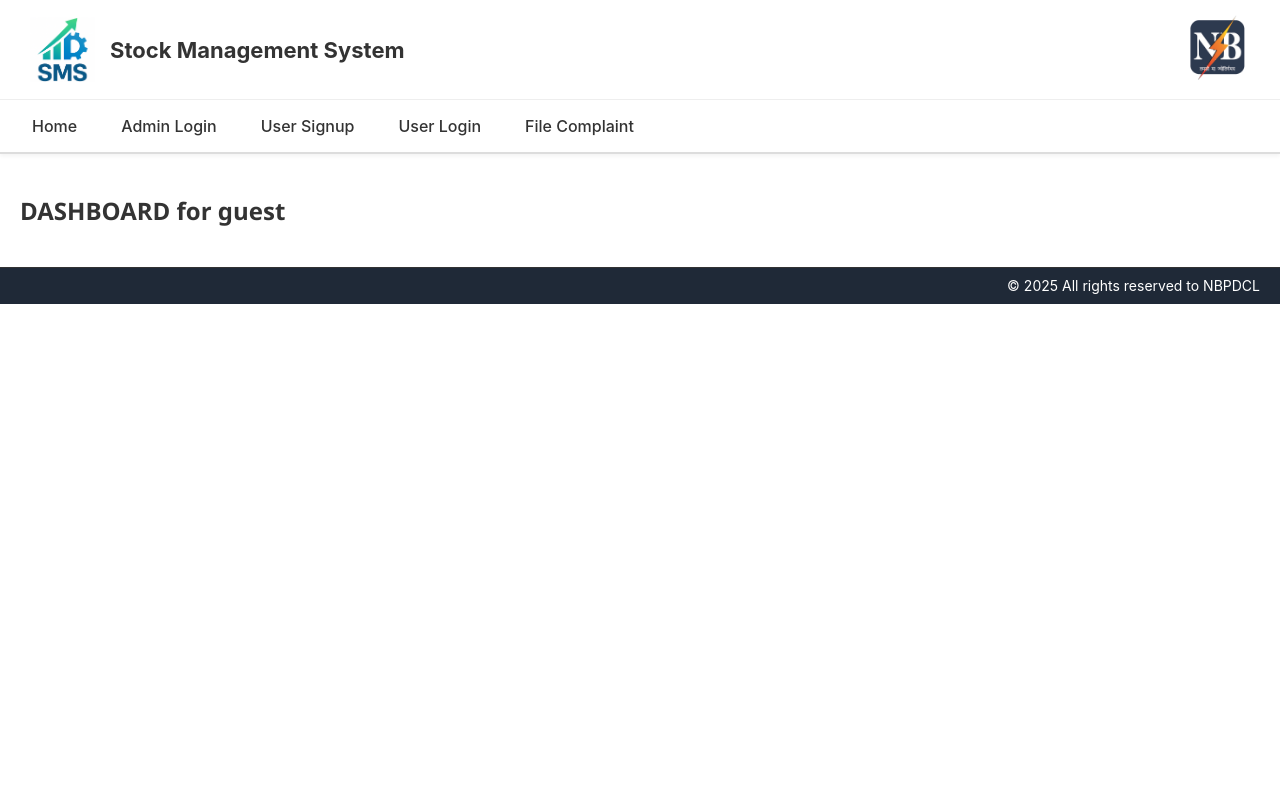
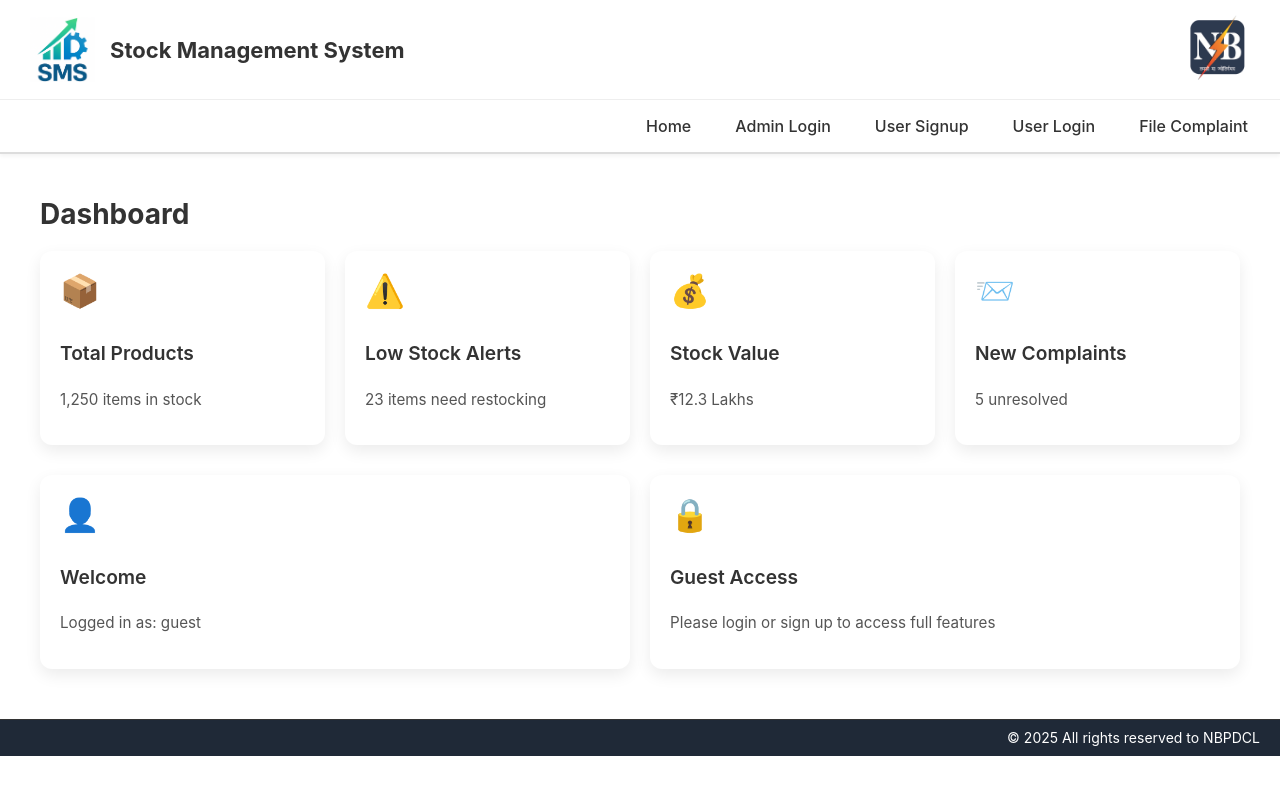
Before and after one commit to Shubhamcse12/NBPDCL, a React (Create React App) app in the folder SMS/: page / in a window 1280 px wide. Shown: the top 794 px of the page. Built offline with nearby package versions, Linux system fonts and the light colour scheme; no server answers.

Commit message:
dashboard

```diff
--- a/SMS/src/App.js
+++ b/SMS/src/App.js
@@ -1,7 +1,8 @@
 // src/App.js
-import React, { useEffect,useState } from 'react';
+import React, { useEffect, useState } from 'react';
 import { BrowserRouter as Router, Routes, Route } from 'react-router-dom';
 import axios from 'axios';
+
 import Header from './components/Header';
 import Footer from './components/Footer';
 
@@ -9,13 +10,11 @@ import LoginForm from './components/LoginForm';
 import AdminLogin from './components/pages/AdminLogin';
 import UserSignup from './components/pages/UserSignup';
 import Dashboard from './components/pages/Dashboard';
-import AdminDashboard from './components/pages/AdminDashboard';
-import UserDashboard from './components/pages/UserDashboard';
 
 function App() {
-  const [userType, setUserType] = useState('guest');
+  const [userType, setUserType] = useState('guest'); // 'admin' | 'user' | 'guest'
 
-    useEffect(() => {
+  useEffect(() => {
     const checkSession = async () => {
       try {
         const res = await axios.get('http://localhost:5000/api/users/me', { withCredentials: true });
@@ -30,14 +29,14 @@ function App() {
   return (
     <div className="app-wrapper">
       <Router>
+
         <Header userType={userType} setUserType={setUserType} />
         <div className="content">
           <Routes>
-            <Route path="/" element={<Dashboard />} />
+
+            <Route path="/" element={<Dashboard userType={userType} />} />
             <Route path="/user-login" element={<LoginForm setUserType={setUserType} />} />
             <Route path="/admin-login" element={<AdminLogin setUserType={setUserType} />} />
-            <Route path="/admin-dashboard" element={<AdminDashboard />} />
-            <Route path="/user-dashboard" element={<UserDashboard />} />
             <Route path="/user-signup" element={<UserSignup />} />
           </Routes>
         </div>
--- /dev/null
+++ b/SMS/src/components/DashboardCard.css
@@ -0,0 +1,38 @@
+/* src/components/DashboardCard.css */
+
+.dashboard-card {
+  background-color: #ffffff;
+  border-radius: 12px;
+  padding: 20px;
+  box-shadow: 0 6px 16px rgba(0, 0, 0, 0.08);
+  transition: transform 0.2s ease, box-shadow 0.2s ease;
+  cursor: pointer;
+  min-height: 120px;
+  display: flex;
+  flex-direction: column;
+  justify-content: center;
+}
+
+.dashboard-card:hover {
+  transform: translateY(-6px);
+  box-shadow: 0 12px 20px rgba(0, 0, 0, 0.15);
+}
+
+.dashboard-card-icon {
+  font-size: 2rem;
+  margin-bottom: 12px;
+  color: #4a90e2;
+}
+
+.dashboard-card-title {
+  font-size: 1.2rem;
+  font-weight: 600;
+  margin-bottom: 8px;
+  color: #333;
+}
+
+.dashboard-card-description {
+  font-size: 0.95rem;
+  color: #555;
+  line-height: 1.4;
+}
--- /dev/null
+++ b/SMS/src/components/DashboardCard.js
@@ -0,0 +1,15 @@
+// src/components/DashboardCard.js
+import React from 'react';
+import './DashboardCard.css';
+
+const DashboardCard = ({ title, description, icon }) => {
+  return (
+    <div className="dashboard-card">
+      {icon && <div className="dashboard-card-icon">{icon}</div>}
+      <h3 className="dashboard-card-title">{title}</h3>
+      <p className="dashboard-card-description">{description}</p>
+    </div>
+  );
+};
+
+export default DashboardCard;
--- a/SMS/src/components/Header.css
+++ b/SMS/src/components/Header.css
@@ -49,6 +49,25 @@
   padding: 10px 20px;
   border-top: 1px solid #eee;
   position: relative;
+  flex-wrap: wrap;
+}
+
+.logged-in-label {
+  font-size: 14px;
+  color: #444;
+  font-weight: 500;
+}
+
+.nav-wrapper {
+  flex: 1;
+  display: flex;
+  justify-content: flex-end;
+}
+
+.nav-links {
+  display: flex;
+  gap: 20px;
+  align-items: center;
 }
 
 .hamburger {
@@ -94,6 +113,32 @@
     padding: 0px 11px 4px;
   }
 
+    .logged-in-label {
+    margin: 10px 0;
+    padding-right: 0;
+    width: 100%;
+    text-align: left;
+  }
+  .header-bottom {
+    flex-direction: column;
+    align-items: flex-start;
+  }
+
+  .logged-in-label {
+    margin: 10px 0;
+    padding-right: 0;
+    width: 100%;
+    text-align: left;
+  }
+
+  .nav-wrapper {
+    width: 100%;
+    justify-content: flex-start;
+  }
+
+  .nav-links {
+    align-items: flex-start;
+  }
   .nav-links {
     display: none;
     flex-direction: column;
--- a/SMS/src/components/Header.jsx
+++ b/SMS/src/components/Header.jsx
@@ -1,7 +1,7 @@
-import React, { useState } from 'react';
-import './Header.css';
-import { Link, useNavigate } from 'react-router-dom';
-import axios from 'axios';
+import React, { useState } from "react";
+import "./Header.css";
+import { Link, useNavigate } from "react-router-dom";
+import axios from "axios";
 
 function Header({ userType, setUserType }) {
   const [menuOpen, setMenuOpen] = useState(false);
@@ -9,23 +9,28 @@ function Header({ userType, setUserType }) {
 
   const handleLogout = async () => {
     try {
-      await axios.post('http://localhost:5000/api/users/logout', {}, { withCredentials: true });
-      setUserType('guest'); // Reset state
-      navigate('/');        // Redirect to homepage or login
+      await axios.post(
+        "http://localhost:5000/api/users/logout",
+        {},
+        { withCredentials: true }
+      );
+      setUserType("guest");
+      navigate("/");
     } catch (err) {
-      console.error('Logout failed', err);
-      alert('Logout failed');
+      console.error("Logout failed", err);
+      alert("Logout failed");
     }
   };
 
   return (
     <header className="header-wrapper">
-      {/* Top Layer: Logos */}
       <div className="header-top">
         <div className="header-left">
           <img src="logo.png" alt="Company Logo" className="logo" />
           <h1 className="header-title">
-            <span>Stock</span><span> Management </span><span>System</span>
+            <span>Stock</span>
+            <span> Management </span>
+            <span>System</span>
           </h1>
         </div>
         <div className="header-right">
@@ -39,8 +44,18 @@ function Header({ userType, setUserType }) {
           ☰
         </button>
 
-        <nav className={`nav-links ${menuOpen ? 'open' : 'close'}`}>
-          {userType === 'guest' && (
+        <div className="logged-in-label">
+          {userType !== "guest" && (
+            <span>
+              Logged in as: <strong>{userType}</strong>
+            </span>
+          )}
+        </div>
+
+
+        <div className="nav-wrapper">
+          <nav className={`nav-links ${menuOpen ? "open" : "close"}`}>
+            {userType === "guest" && (
               <>
                 <Link to="/">Home</Link>
                 <Link to="/admin-login">Admin Login</Link>
@@ -50,24 +65,29 @@ function Header({ userType, setUserType }) {
               </>
             )}
 
-          {userType === 'admin' && (
+            {userType === "admin" && (
               <>
-              <Link to="/admin-dashboard">Dashboard</Link>
+                <Link to="/">Dashboard</Link>
                 <Link to="/admin-inventory">Inventory</Link>
                 <Link to="/admin-orders">Orders</Link>
-              <button onClick={handleLogout} className="logout-button">Logout</button>
+                <button onClick={handleLogout} className="logout-button">
+                  Logout
+                </button>
               </>
             )}
 
-          {userType === 'user' && (
+            {userType === "user" && (
               <>
-              <Link to="/user-dashboard">Dashboard</Link>
+                <Link to="/">Dashboard</Link>
                 <Link to="/user-stock">Inventory</Link>
                 <Link to="/user-orders">Orders</Link>
-              <button onClick={handleLogout} className="logout-button">Logout</button>
+                <button onClick={handleLogout} className="logout-button">
+                  Logout
+                </button>
               </>
             )}
           </nav>
+        </div>
       </div>
     </header>
   );
--- a/SMS/src/components/LoginForm.jsx
+++ b/SMS/src/components/LoginForm.jsx
@@ -34,11 +34,15 @@ function LoginForm({ setUserType }) {
     e.preventDefault();
     try {
       const res = await axios.post('http://localhost:5000/api/users/login', formData, {
-        withCredentials: true, // 🚨 VERY IMPORTANT FOR COOKIES
+        withCredentials: true,
       });
       alert(res.data.message);
-      setUserType('user');
-      navigate('/user-dashboard');
+      setUserType(res.data.userType);
+
+      setTimeout(() => {
+      navigate('/');
+      }, 1);
+
     } catch (err) {
       alert(err.response?.data?.message || 'Login failed');
     }
--- a/SMS/src/components/pages/Dashboard.css
+++ b/SMS/src/components/pages/Dashboard.css
@@ -1,34 +1,21 @@
-.admin-dashboard {
+
+
+.dashboard-container {
   padding: 20px;
-  font-family: 'Segoe UI', sans-serif;
+  max-width: 1200px;
+  margin: auto;
 }
 
-.admin-dashboard h2 {
-  font-size: 24px;
+.dashboard-heading {
+  font-size: 28px;
+  font-weight: bold;
   margin-bottom: 20px;
   color: #333;
 }
 
-.stats-container {
+.dashboard-grid {
   display: grid;
-  grid-template-columns: repeat(auto-fit, minmax(200px, 1fr));
+  grid-template-columns: repeat(auto-fit, minmax(240px, 1fr));
   gap: 20px;
+  margin-bottom: 30px;
 }
-
-.stat-card {
-  border: 2px solid #ccc;
-  border-radius: 8px;
-  text-align: center;
-  padding: 20px 10px;
-  background-color: #fff;
-  box-shadow: 0 0 5px rgba(0,0,0,0.1);
-  transition: transform 0.2s ease;
-}
-
-.stat-card:hover {
-  transform: scale(1.02);
-}
-
-.icon {
-  margin-bottom: 10px;
-}
--- a/SMS/src/components/pages/Dashboard.jsx
+++ b/SMS/src/components/pages/Dashboard.jsx
@@ -1,14 +1,75 @@
-// src/components/AdminDashboard.jsx
+// src/components/pages/Dashboard.js
 import React from 'react';
-import './Dashboard.css';
+import DashboardCard from '../DashboardCard';
+import './Dashboard.css'; // Make sure this file is created
 
-function Dashboard() {
+const Dashboard = ({ userType }) => {
   return (
-    <div className="admin-dashboard">
-      <h2>DASHBOARD for guest</h2>
+    <div className="dashboard-container">
+      <h2 className="dashboard-heading">Dashboard</h2>
+
+      {/* KPI Cards */}
+      <div className="dashboard-grid">
+        <DashboardCard title="Total Products" description="1,250 items in stock" icon="📦" />
+        <DashboardCard title="Low Stock Alerts" description="23 items need restocking" icon="⚠️" />
+        <DashboardCard title="Stock Value" description="₹12.3 Lakhs" icon="💰" />
+        <DashboardCard title="New Complaints" description="5 unresolved" icon="📨" />
+      </div>
+
+      {/* Charts */}
+      {(userType === 'admin' || userType === 'user') && (
+        <div className="dashboard-grid">
+          <DashboardCard
+            title="Stock by Category"
+            description="📊 Bar Chart will render here (e.g., Electronics, Stationery)"
+            icon="📊"
+          />
+          <DashboardCard
+            title="Stock Status Breakdown"
+            description="🥧 Pie Chart will render here (Available, Low, Out of Stock)"
+            icon="🥧"
+          />
+        </div>
+      )}
+
+      {/* Role Panels */}
+      <div className="dashboard-grid">
+        <DashboardCard title="Welcome" description={`Logged in as: ${userType}`} icon="👤" />
+
+        {userType === 'admin' && (
+          <>
+            <DashboardCard title="Manage Users" description="Create, update, or delete users" icon="🛠️" />
+            <DashboardCard title="Recent Stock Activity" description="Latest logs of issued/received items" icon="🕒" />
+          </>
+        )}
+
+        {userType === 'user' && (
+          <>
+            <DashboardCard title="My Orders" description="Track your orders and requests" icon="📦" />
+            <DashboardCard title="Support" description="Raise a complaint or contact support" icon="☎️" />
+          </>
+        )}
+
+        {userType === 'guest' && (
+          <DashboardCard
+            title="Guest Access"
+            description="Please login or sign up to access full features"
+            icon="🔒"
+          />
+        )}
+      </div>
+
+      {/* Quick Actions */}
+      {(userType === 'admin' || userType === 'user') && (
+        <div className="dashboard-grid">
+          <DashboardCard title="Add New Stock" description="➕ Add stock items" icon="➕" />
+          <DashboardCard title="Issue Item" description="📤 Mark stock as issued" icon="📤" />
+          <DashboardCard title="Receive Item" description="📥 Log received stock" icon="📥" />
+          <DashboardCard title="View Complaints" description="📄 Check all complaints" icon="📄" />
+        </div>
+      )}
     </div>
-
   );
-}
+};
 
 export default Dashboard;
```
Also changed, not shown: SMS/src/components/pages/AdminLogin.jsx (+27 -20 lines). Lines whose indentation alone changed are shown as unchanged.
